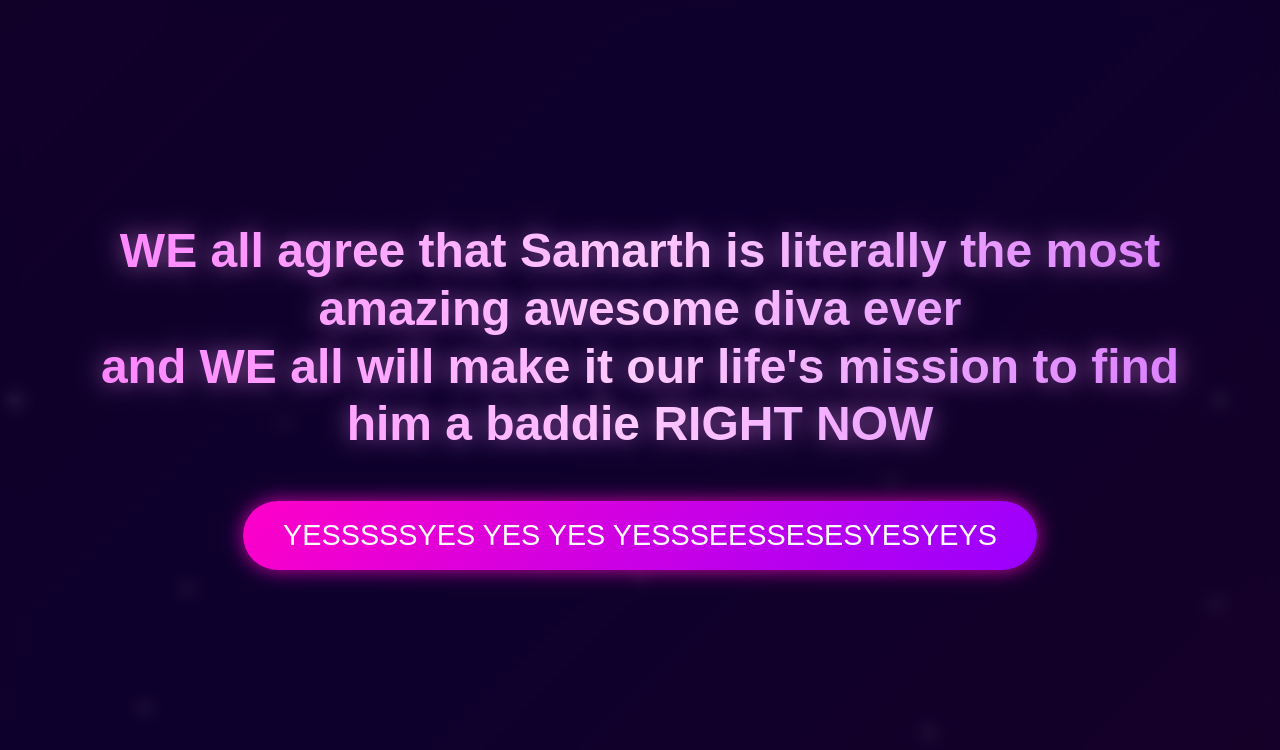
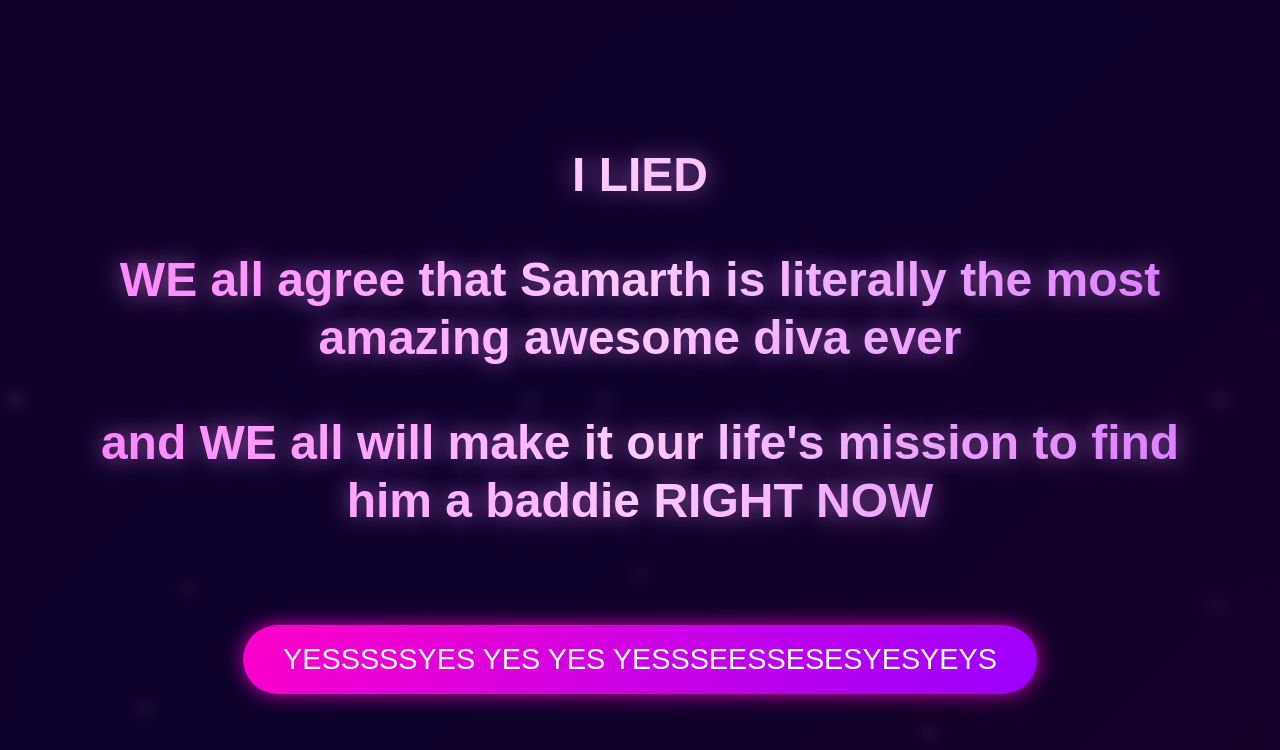
Before and after one commit to julius-174/birthdaywebsite, a website: page amritawebsite4.html in a window 1280 px wide. Drawn offline with Linux system fonts and the light colour scheme.

Commit message:
Update amritawebsite4.html

```diff
--- a/amritawebsite4.html
+++ b/amritawebsite4.html
@@ -3,7 +3,7 @@
 <head>
   <meta charset="UTF-8" />
   <meta name="viewport" content="width=device-width, initial-scale=1" />
-  <title>Final test</title>
+  <title>SIKE</title>
 
   <style>
       /* ---------------------- GLOBAL AESTHETIC ---------------------- */
@@ -160,7 +160,7 @@
       #endButton{display:none;margin-top:20px;font-size:1.4em;padding:12px 30px;border:none;border-radius:40px;cursor:pointer;background:linear-gradient(135deg,#ff00a2,#a600ff);color:white;box-shadow:0 0 18px rgba(255,0,180,.5);transition:.4s ease;}
       #endButton:hover{transform:scale(1.07);box-shadow:0 0 25px rgba(255,0,220,.7);}
 
-      #finalVideo{position:absolute;top:72%;left:21%;transform:translate(-50%,-50%) scale(0.8);width:980px;height:500px;border-radius:12px;display:none;box-shadow:none;background:none;}
+      #finalVideo{position:absolute;top:83%;left:20%;transform:translate(-50%,-50%) scale(0.8);width:980px;height:500px;border-radius:12px;display:none;box-shadow:none;background:none;}
 
   </style>
 </head>
@@ -170,8 +170,10 @@
 <!-- INTRO SCREEN -->
 <div id="introScreen">
   <div id="introText">
-    WE all agree that Samarth is literally the most amazing awesome diva ever<br>
-    and WE all will make it our life's mission to find him a baddie RIGHT NOW
+    <p>I LIED</p>
+    <p>WE all agree that Samarth is literally the most amazing awesome diva ever</p>
+    <p>and WE all will make it our life's mission to find him a baddie RIGHT NOW</p>
+
   </div>
 
   <button id="introButton">YESSSSSYES YES YES YESSSEESSESESYESYEYS</button>
```
